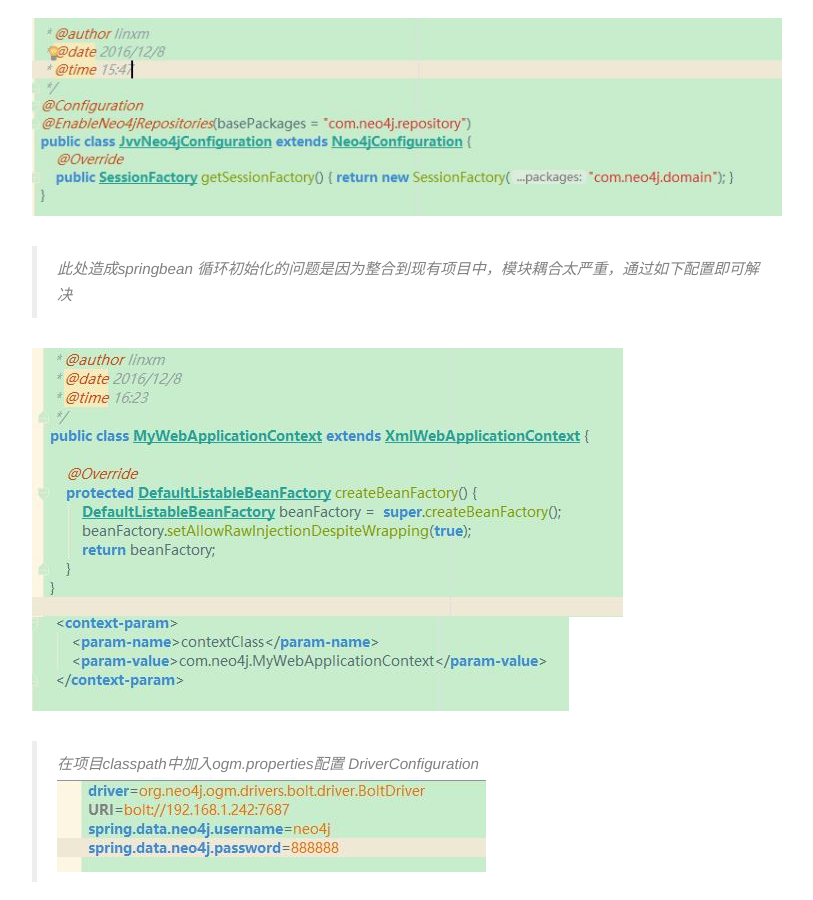
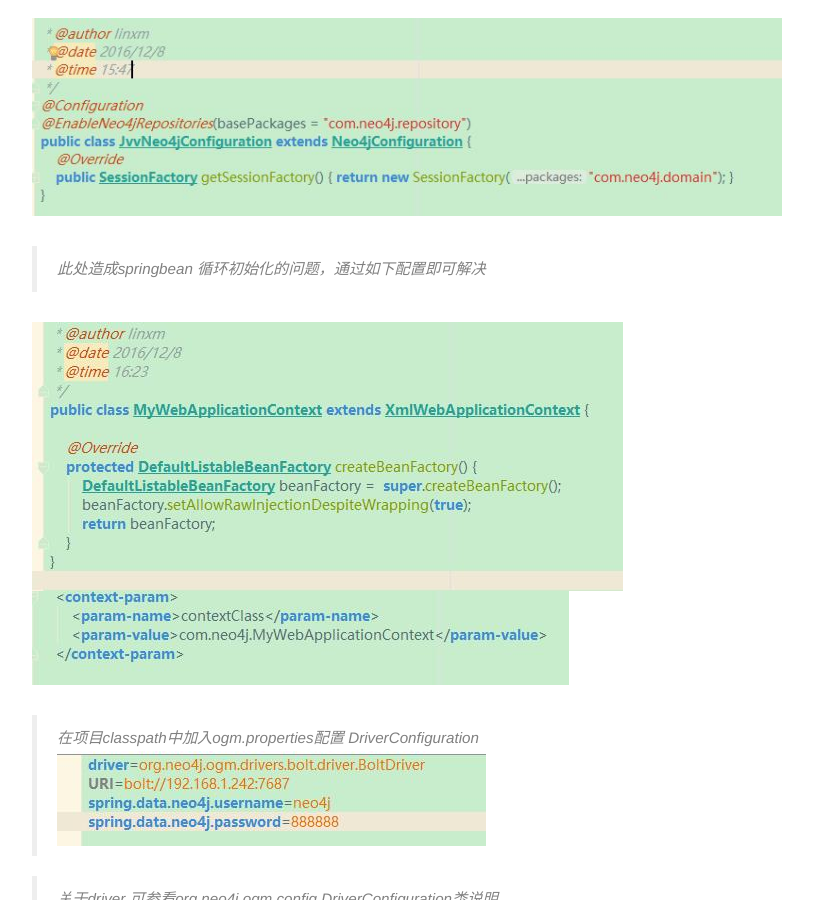
Before and after one commit to pandalin/pandalin.github.io, a Jekyll site: the page built from _posts/2016-12-12-neo4j-springmvc.md, in a window 1280 px wide and 900 px high, scrolled down 1605 px. Shown: the whole window, without its empty margins (233-1046 px from the left). Built offline with Jekyll 4.4.1, drawn with Linux system fonts in a browser that asks for light colours; nearby versions of some CDN libraries; comment, search, counter and statistics services are not loaded.

Commit message:
neo4j整合springmvc

```diff
--- a/_posts/2016-12-12-neo4j-springmvc.md
+++ b/_posts/2016-12-12-neo4j-springmvc.md
@@ -29,7 +29,7 @@ description: Neo4j 整合springmvc项目
 
    ![configuration]({{site.url}}/images/2016/12/12/configuration.jpg)
 
-  > 此处造成springbean 循环初始化的问题是因为整合到现有项目中，模块耦合太严重，通过如下配置即可解决
+  > 此处造成springbean 循环初始化的问题，通过如下配置即可解决
 
   ![error]({{site.url}}/images/2016/12/12/error.jpg)
   ![error1]({{site.url}}/images/2016/12/12/error1.jpg)
```
